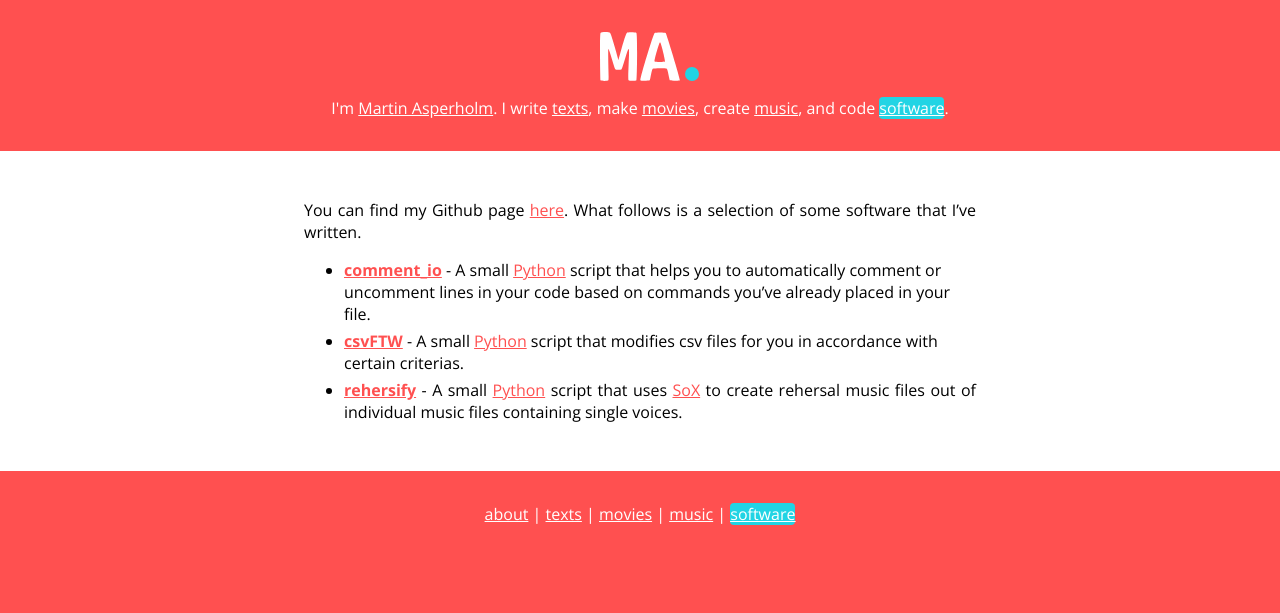
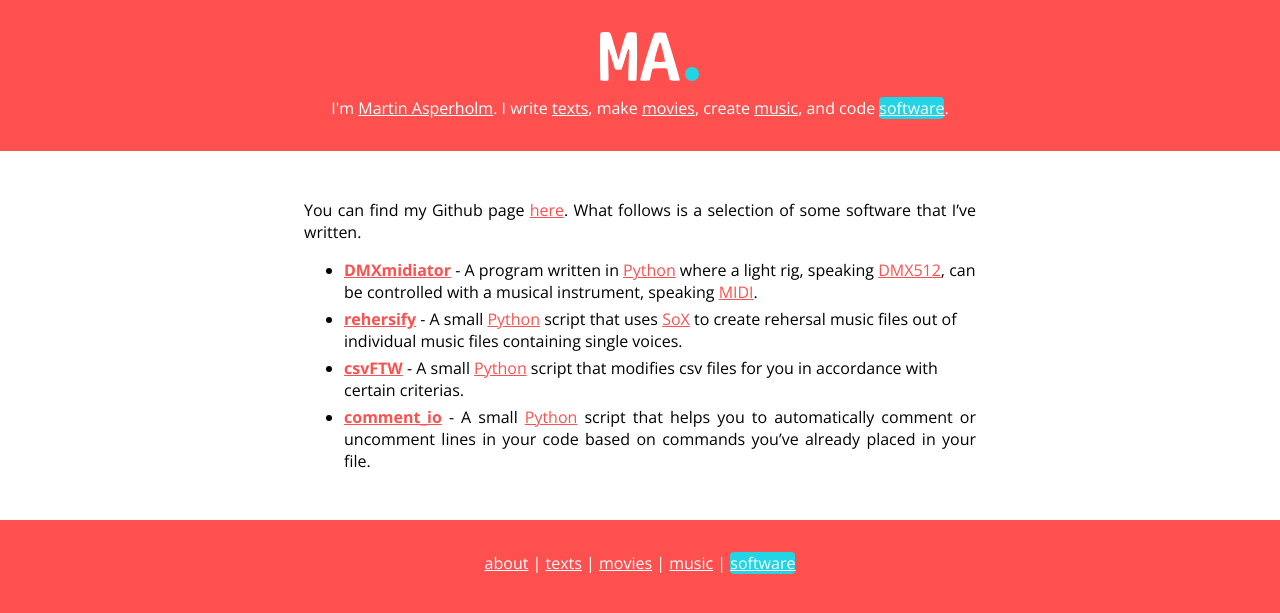
Before and after one commit to Speldosa/Speldosa.github.io, a Jekyll site: the page built from software/index.md, in a window 1280 px wide. Shown: the top 613 px of the page. Built offline with Jekyll 4.4.1, drawn with Linux system fonts in a browser that asks for light colours.

Commit message:
Update index.md

```diff
--- a/software/index.md
+++ b/software/index.md
@@ -8,6 +8,7 @@ changefreq: monthly
 
 You can find my Github page [here](https://github.com/Speldosa). What follows is a selection of some software that I've written.
 
+* [**DMXmidiator**](https://github.com/Speldosa/DMXmidiator) - A program written in [Python](https://www.python.org/) where a light rig, speaking [DMX512](https://en.wikipedia.org/wiki/DMX512), can be controlled with a musical instrument, speaking [MIDI](https://en.wikipedia.org/wiki/MIDI).
+* [**rehersify**](https://github.com/Speldosa/rehersify) - A small [Python](https://www.python.org/) script that uses [SoX](http://sox.sourceforge.net/) to create rehersal music files out of individual music files containing single voices.
+* [**csvFTW**](https://github.com/Speldosa/csvFTW) - A small [Python](https://www.python.org/) script that modifies csv files for you in accordance with certain criterias.
 * [**comment_io**](https://github.com/Speldosa/comment_io) - A small [Python](https://www.python.org/) script that helps you to automatically comment or uncomment lines in your code based on commands you've already placed in your file.
-* [**csvFTW**](https://github.com/Speldosa/csvFTW) - A small [Python](https://www.python.org/) script that modifies csv files for you in accordance with certain criterias.
-* [**rehersify**](https://github.com/Speldosa/rehersify) - A small [Python](https://www.python.org/) script that uses [SoX](http://sox.sourceforge.net/) to create rehersal music files out of individual music files containing single voices.
```
